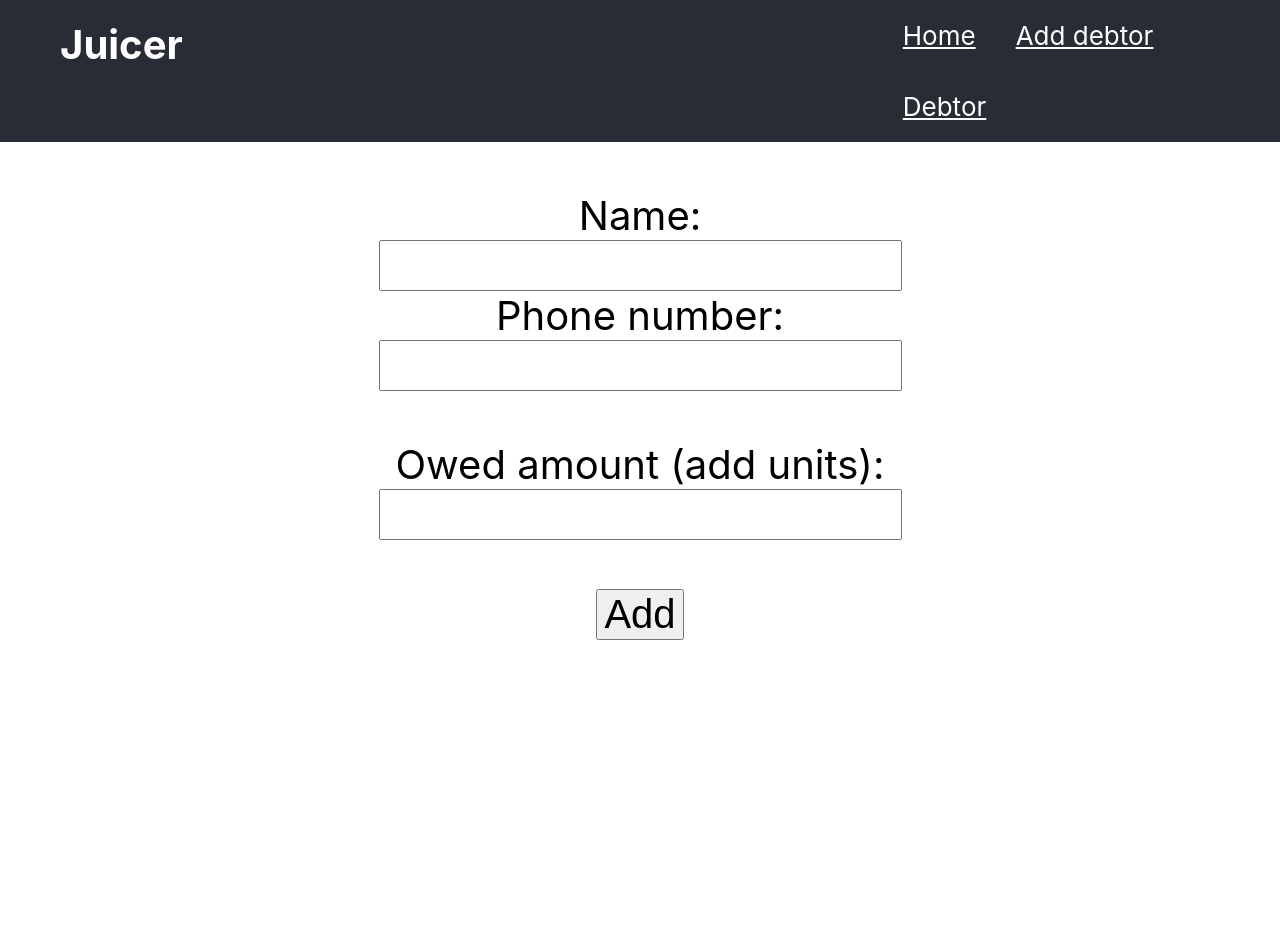
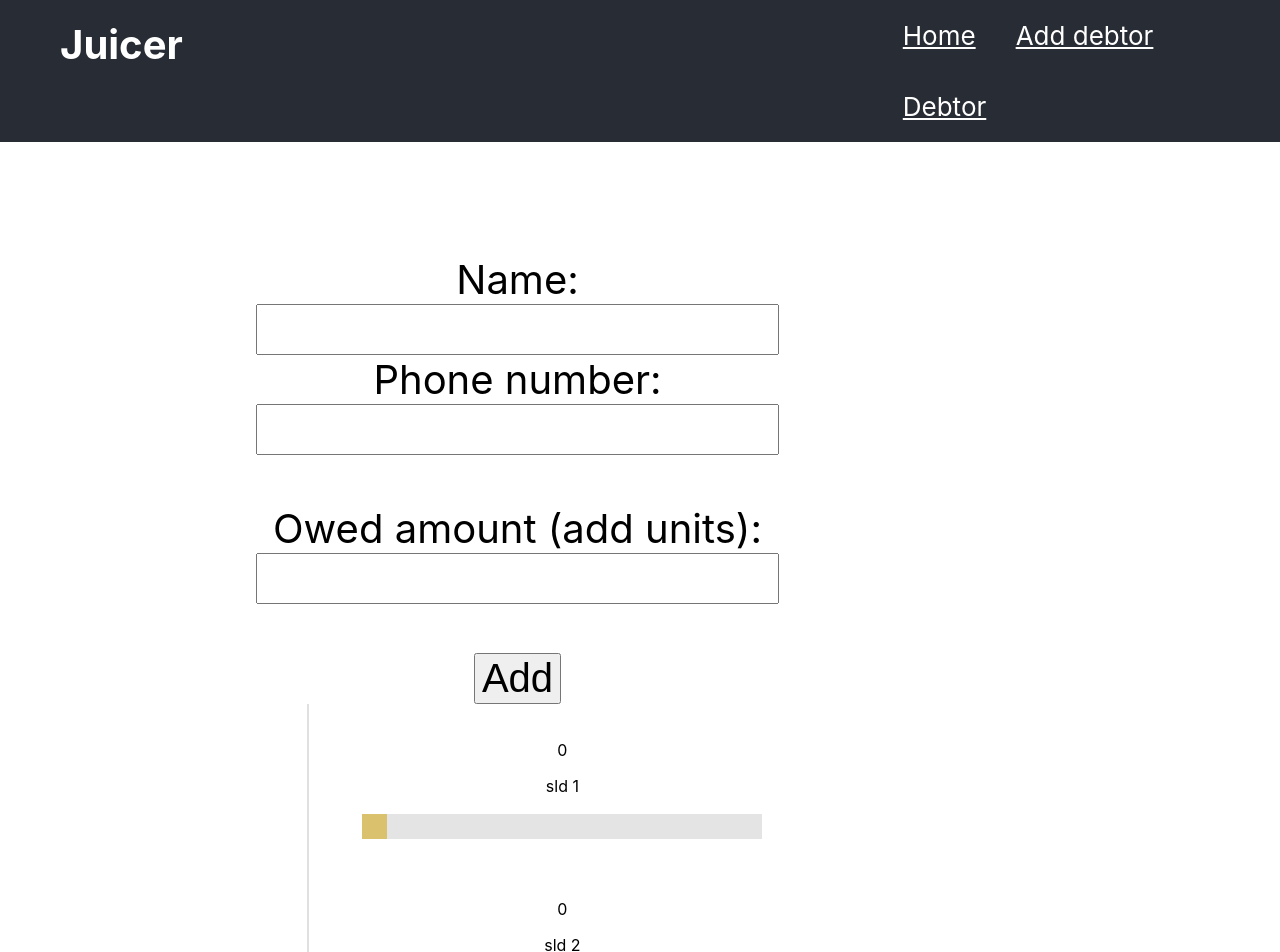
Before and after one commit to AljazR/dragonhack2024, a React (Create React App) app in the folder frontend/: page /dodaj in a window 1280 px wide. Shown: the top 952 px of the page. Before the commit the page ends 800 px from the top, so only its background shows below. Built offline with nearby package versions, Linux system fonts and the light colour scheme.

Commit message:
Fake seba merge

```diff
--- a/frontend/src/App.css
+++ b/frontend/src/App.css
@@ -43,6 +43,40 @@ ul {
 
 
 
+.slider {
+  appearance: none;
+  -webkit-appearance: none;
+  width: 400px;
+  height: 25px;
+  background: #d3d3d3;
+  outline: none;
+  opacity: 0.6;
+  -webkit-transition: .2s;
+  transition: opacity .2s;
+}
+
+.slider:hover {
+  opacity: 0.8;
+}
+
+.slider::-webkit-slider-thumb {
+  -webkit-appearance: none;
+  appearance: none;
+  width: 25px;
+  height: 25px;
+  background: #c2980f;
+  cursor: pointer;
+}
+
+.slider::-moz-range-thumb {
+  width: 25px;
+  height: 25px;
+  background: #c2980f;
+  cursor: pointer;
+}
+
+
+
 .App {
   text-align: center;
 }
--- a/frontend/src/pages/Dodaj.jsx
+++ b/frontend/src/pages/Dodaj.jsx
@@ -1,6 +1,47 @@
 import '../App.css';
 import React, { useState } from 'react';
 import axios from 'axios';
+
+
+
+
+// function TextInput(props) {
+
+//   const [value, setValue] = useState(0);
+
+//   return (
+//     <>
+//       <label htmlFor={props.id}>{props.label}</label><br/>
+//       <input type="text" id={props.id} name={props.id} onChange={(e) => setValue(e.target.value)}/>
+//     </>
+//   );
+// }
+
+function Slider(props) {
+  const shoot = (value) => {
+    // alert(val);
+    console.log(value)
+  }
+
+  const [data, setData] = useState(0);
+
+  return (
+    <>
+      <p>{data}</p>
+      <p>{props.id}</p>
+      <input
+        type="range"
+        className='slider'
+        width="100%"
+        min="0"
+        max="10"
+        value={data}
+        onChange={(e) => setData(e.target.value)}
+        onClick={() => shoot(data)}
+      />
+    </>
+  );
+}
 
 
 const Dodaj = () => {
@@ -8,6 +49,22 @@ const Dodaj = () => {
   const [name, setName] = useState('');
   const [phoneNumber, setPhoneNumber] = useState('');
   const [amount, setAmount] = useState('');
+
+    // Styles for alignment
+    const styleParent = {
+      margin: "0 0 20% 20%",
+      padding: "5% 0 0 0"
+    };
+    const styleLeft = {
+      float: "left"
+    };
+    const styleRight = {
+      float: "left",
+      margin: "0 0 0 5%",
+      padding: "0 0 0 5%",
+      height: "600px",
+      borderLeft: "2px solid #e0e0e3"
+    };
 
   const sendSMS = async (name, phoneNumber) => {
     /*try {
@@ -114,7 +171,9 @@ const Dodaj = () => {
   };
 
     return (
-      <div>
+
+    <div style={styleParent}>
+      <div style={styleLeft}>
         <form onSubmit={handleSubmit}>
         <br/>
 
@@ -141,7 +200,17 @@ const Dodaj = () => {
 
         <input type="submit" value="Add"></input>
         </form>
+      </div>
+
+      <div style={styleRight}>
+        <br/>
+        <Slider id={ "sld 1" }/>
+        <br/><br/><br/>
+        <Slider id={ "sld 2" }/>
+      </div>
     </div>
+
+
     );
   };
 
```
